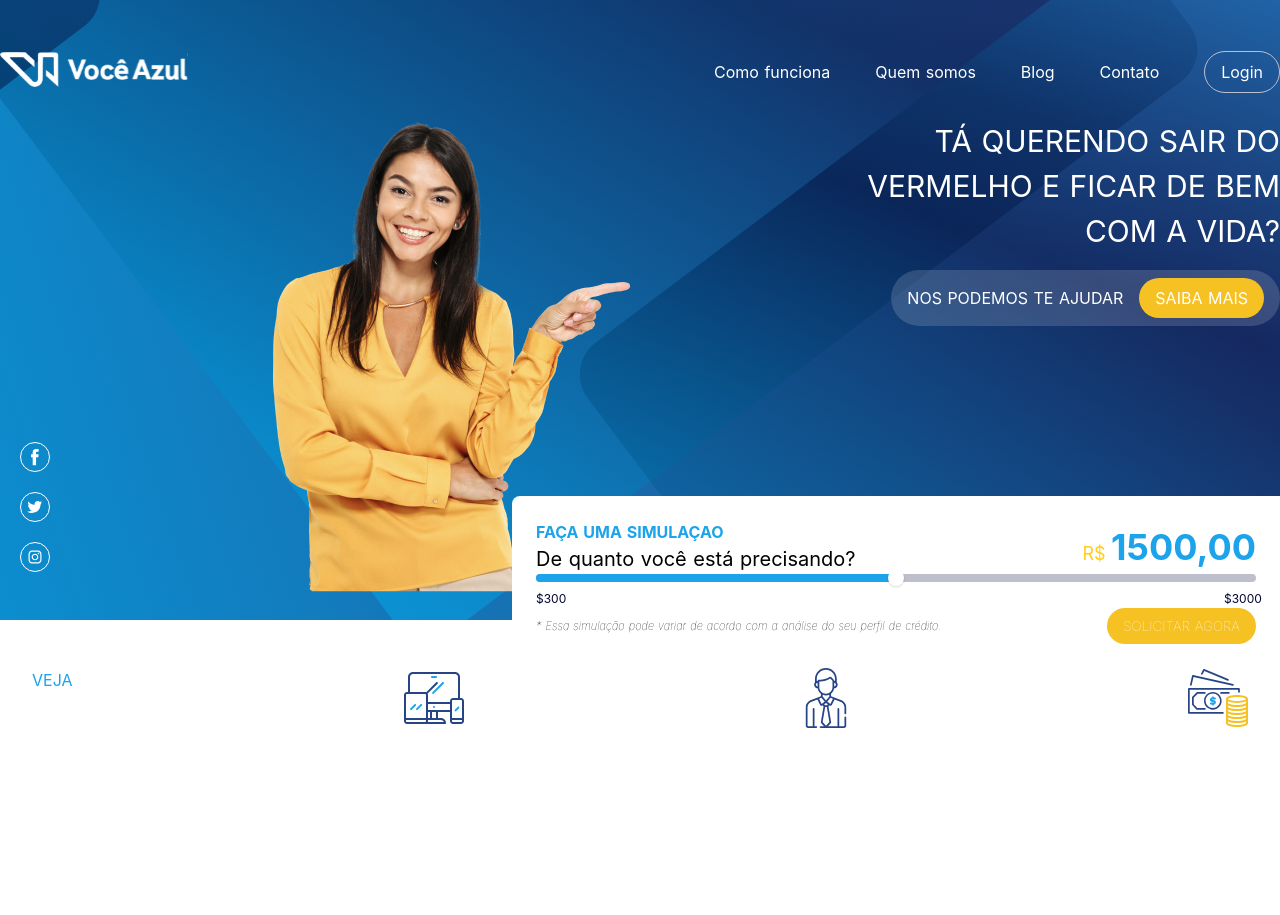
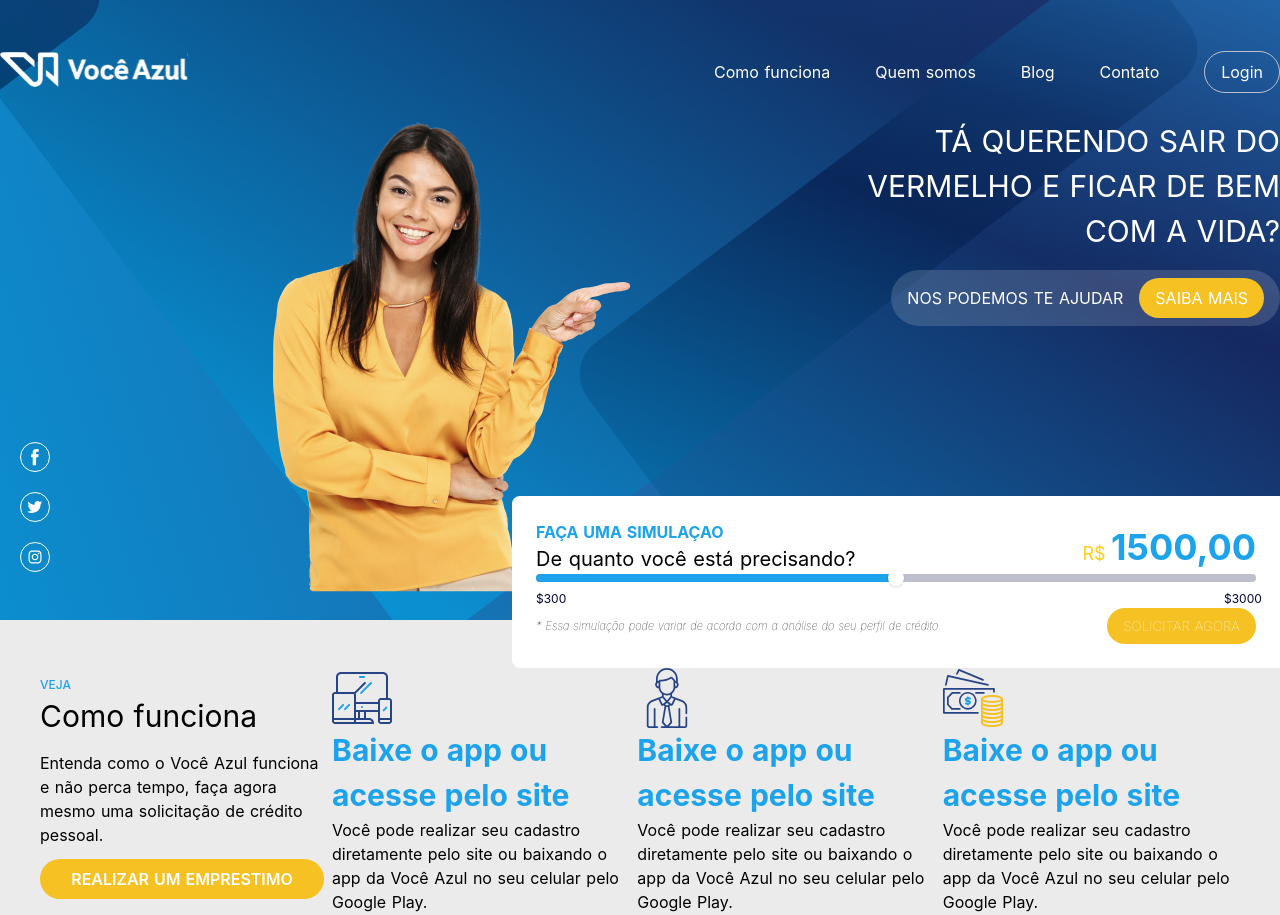
Before and after one commit to luizfeer/vocazul, a Nuxt app: page / in a window 1280 px wide. Before the commit the page ends 800 px from the top, so only its background shows below. Built offline with nearby package versions, Linux system fonts and the light colour scheme.

Commit message:
base css

```diff
--- /dev/null
+++ b/assets/css/base.css
@@ -0,0 +1,4 @@
+body {
+    background: var(--color-gray-1);
+    height: 100%;
+  }
--- a/assets/css/tailwind.css
+++ b/assets/css/tailwind.css
@@ -2,3 +2,4 @@
 @import 'tailwindcss/components';
 @import 'tailwindcss/utilities';
 @import './variables';
+@import './base';
--- a/assets/css/variables.css
+++ b/assets/css/variables.css
@@ -19,7 +19,7 @@
   --color-blue-5: #1CA3EC;
 
   --color-yellow: #F5C123;
-
+  --color-gray-1: #EBEBEB;
   --color-gray-100: #f5f6fd;
   --color-gray-200: #dbdef1;
   --color-gray-300: #bdbfcc;
--- a/components/Center.vue
+++ b/components/Center.vue
@@ -37,4 +37,4 @@ ul.social-icons li{
     background: rgba(255, 255, 255, 0.15);
 }
 
-</style>>
+</style>
--- a/components/Content.vue
+++ b/components/Content.vue
@@ -1,16 +1,44 @@
 <template>
     <div class="container flex justify-between">
-        <div>
-            <p class="text-blue-5 uppercase">veja</p>
-        </div>
-        <div>
-            <img src="~assets/tablet.svg" alt="tablet">
-        </div>
-        <div>
+        <ul class="p-2">
+            <li class="text-blue-5 uppercase font-medium text-xs ">veja</li>
+            <li class="text-3xl">Como funciona</li>
+            <li class="my-3">Entenda como o Você Azul funciona e não perca tempo, faça agora mesmo uma solicitação de crédito pessoal.</li>
+            <li class="rounded-full my-2 py-2 px-4 bg-yellow uppercase w-full text-base text-white text-center font-semibold" >realizar um emprestimo</li>
+        </ul>
+        <ul>
+            <li>
+                <img src="~assets/tablet.svg" alt="tablet">
+            </li>
+            <li class="font-bold text-3xl text-blue-5">
+                Baixe o app ou acesse pelo site
+            </li>
+             <li>
+                Você pode realizar seu cadastro diretamente pelo site ou baixando o app da Você Azul no seu celular pelo Google Play.
+            </li>
+        </ul>
+        <ul>
+            <li>
             <img src="~assets/man.svg" alt="man">
-        </div>
-         <div>
+            </li>
+             <li class="font-bold text-3xl text-blue-5">
+                Baixe o app ou acesse pelo site
+            </li>
+             <li>
+                Você pode realizar seu cadastro diretamente pelo site ou baixando o app da Você Azul no seu celular pelo Google Play.
+            </li>
+
+        </ul>
+         <ul>
+             <li>
             <img src="~assets/money.svg" alt="money">
-        </div>
+             </li>
+              <li class="font-bold text-3xl text-blue-5">
+                Baixe o app ou acesse pelo site
+            </li>
+             <li>
+                Você pode realizar seu cadastro diretamente pelo site ou baixando o app da Você Azul no seu celular pelo Google Play.
+            </li>
+        </ul>
     </div>
 </template>
```
